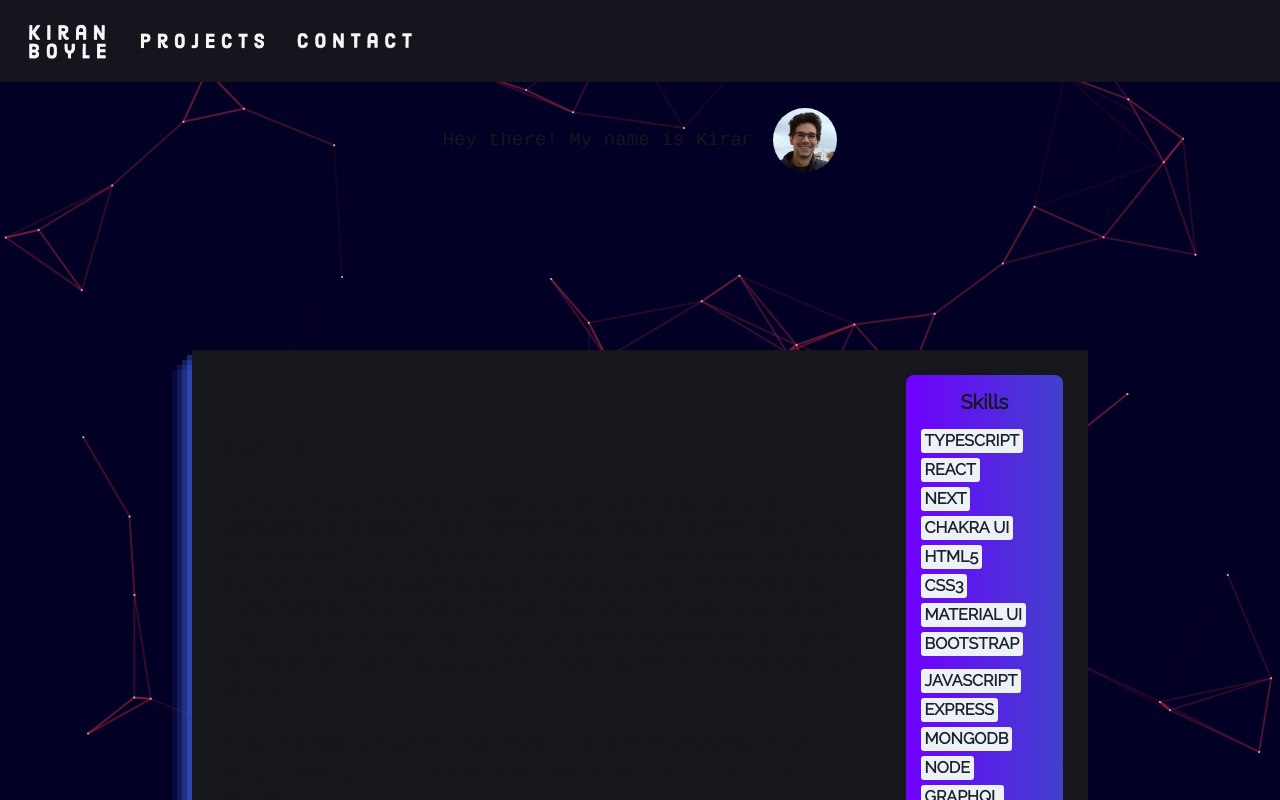
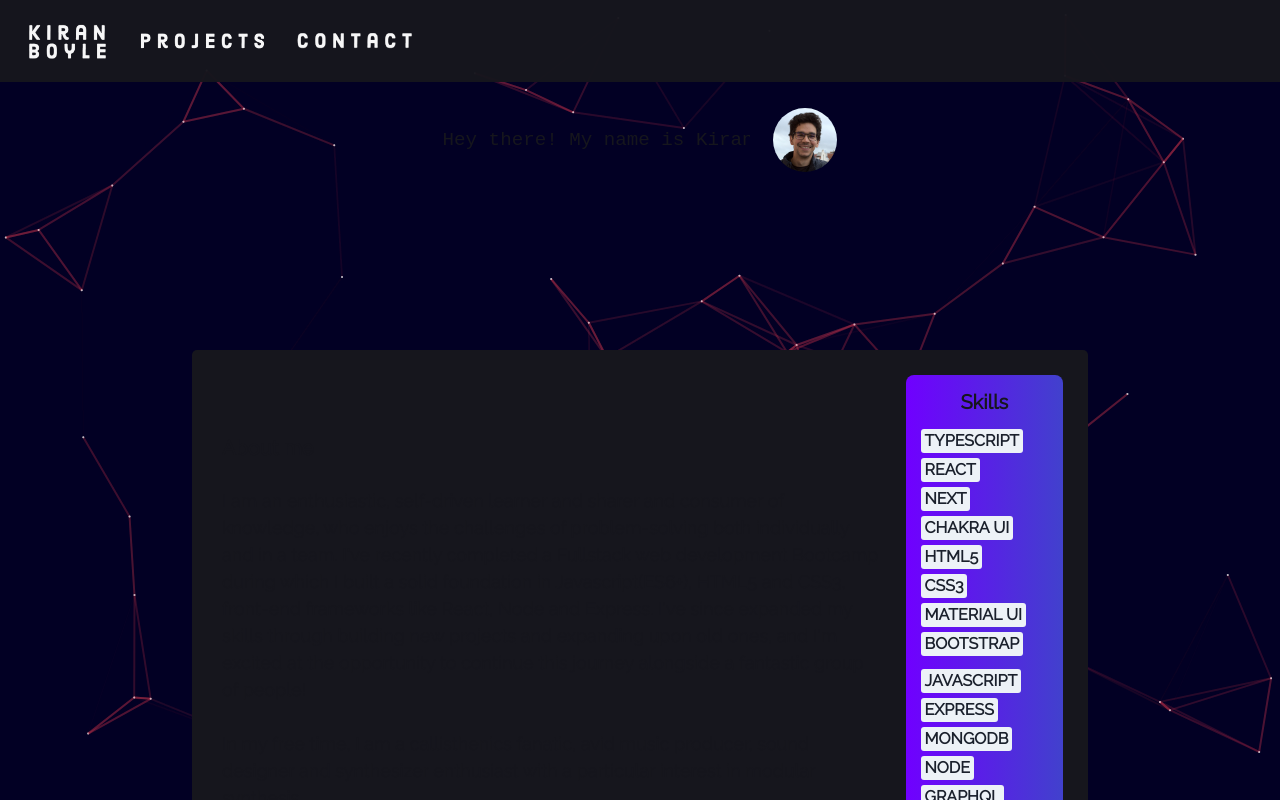
Before and after one commit to AKiranB/portfolio-with-nextjs, a Next.js app: page / in a window 1280 px wide. Shown: the top 800 px of the page. Built offline with nearby package versions, Linux system fonts and the light colour scheme.

Commit message:
added some background colours to components for better clarity

```diff
--- a/src/components/about/About.js
+++ b/src/components/about/About.js
@@ -16,7 +16,8 @@ const About = () => {
                     mb={"0"}
                     mt={"10%"}
                     backgroundColor={'black'}
-                    boxShadow={boxShadow}
+                    borderRadius={'5px'}
+
                     height={"auto"}
                 >
                     <Flex mb={"40px"} pl={"30px"} flexDirection={"column"}>
--- a/src/components/contact/ContactForm.js
+++ b/src/components/contact/ContactForm.js
@@ -71,6 +71,8 @@ export default function ContactForm() {
                 height='auto'
                 p='50px'
                 mb={'50px'}
+                backgroundColor={'black'}
+                borderRadius={'5px'}
             >
                 <Box marginBottom={'15px'} width={'400px'} >
                     < form onSubmit={e => handleSubmit(e)} >
--- a/src/components/projects/ProjectCard.js
+++ b/src/components/projects/ProjectCard.js
@@ -40,7 +40,7 @@ const ProjectCard = ({ title, description, img, appUrl, githubUrl }) => {
                 alignItems={"flex-start"}
                 direction={"column"}
             >
-                <Text mt={'1rem'} color={'black'}>
+                <Text mb={'1rem'} mt={'1rem'} color={'black'}>
                     <Heading>
                         <u> {title}</u>
                     </Heading>
```
